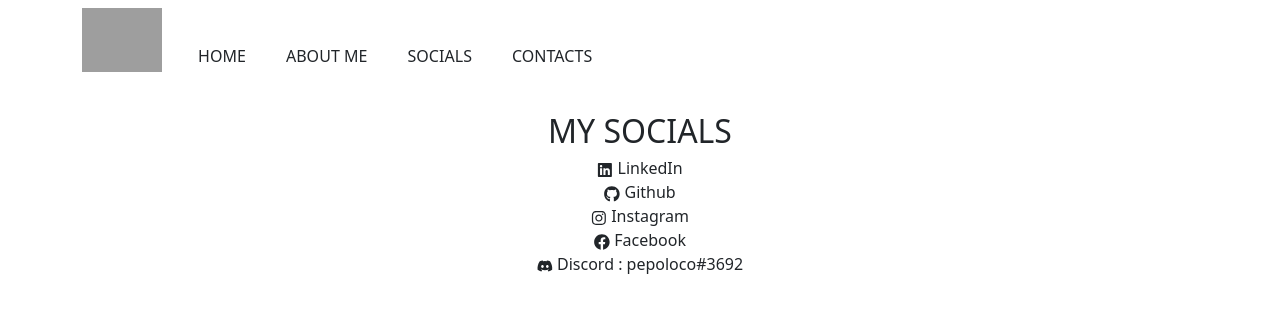
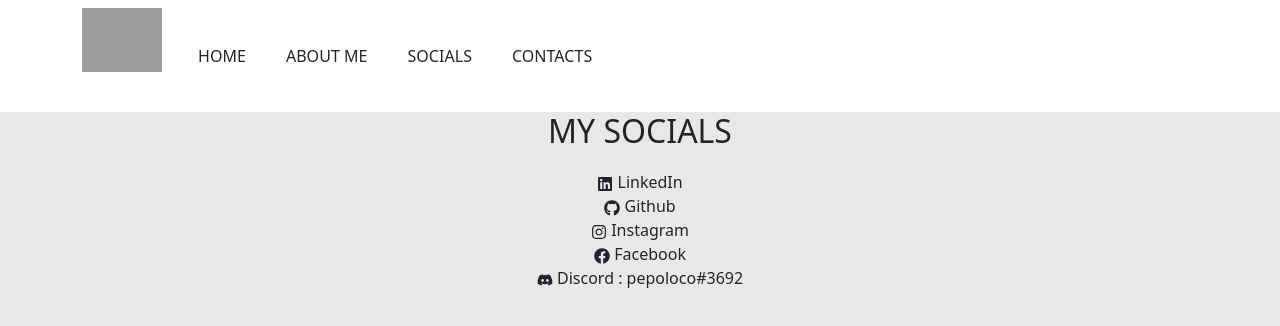
Before and after one commit to pepoloco/Portfolio-Project, a React (Create React App) app in the folder protfolio/: page /socials in a window 1280 px wide. Shown: the top 326 px of the page. Built offline with nearby package versions, Linux system fonts and the light colour scheme; grey boxes are pictures that could not be loaded.

Commit message:
update
the Socials

```diff
--- a/protfolio/src/App.css
+++ b/protfolio/src/App.css
@@ -130,8 +130,8 @@ nav ul li {
   border: 2px solid black;
   padding: 10px;
   box-shadow: 10px 10px 30px rgba(0, 0, 0, 0.2);
-  width: 444px;
-  height: 280px;
+  width: 400px;
+  height: 200px;
   overflow: hidden;
   white-space: normal;
 }
@@ -148,26 +148,37 @@ nav ul li {
   text-decoration: none;
 }
 
-.container {
+.div-socials {
+  display: flex;
+  align-items: center;
+  flex-direction: column;
+  justify-content: flex-start;
+  text-align: center;
+  background-color: #E8E8E8;
+  height: 100vh;
+}
+
+.parent-h2 {
+  width: 100%;
+  margin-bottom: 20px;
+  text-transform: uppercase;
+  text-align: center;
+}
+
+.links {
+  display: flex;
+  flex-direction: column;
+  align-items: center;
+}
+
+.links-div {
+  background-color: #E8E8E8;
+}
+
+/********************************Contact**************************/
+.contact-h3 {
   display: flex;
   align-items: center;
   justify-content: center;
   text-align: center;
 }
-
-.parent-h3 {
-  margin-bottom: 20px;
-  text-transform: uppercase;
-  /* Adds some space between the h3 and the ul */
-}
-
-.links {
-  display: flex;
-  flex-direction: column;
-  position: absolute;
-  top: 28%;
-  left: 50%;
-  transform: translate(-50%, -50%);
-  align-items: center;
-}
-/********************************SOCIALS**************************/
--- a/protfolio/src/Pages/AboutMe.jsx
+++ b/protfolio/src/Pages/AboutMe.jsx
@@ -7,10 +7,10 @@ function AboutMe() {
             <div className='aboutMe-wrap'>
                 <h1>About Me</h1>
                 <div className='aboutMe-info'>
-                    <p className='paragraph-info'>Hello, my name is Penyo Banchev , most of my friends call me Pepo.
-                        I am 25 years old , and I am self studying Javascript , online and at SoftUni Academy and Udemy.
-                        I am enthusiast and want to proceed my career into programming. Currently I am trying to master the React librabry.
-                        I have finished Javascript Basics , Fundamentals and now I am currently studying Javascript Advanced and Javascript Applications.</p>
+                    <p className='paragraph-info'>My name is Penyo Banchev a 25 year old , self studying Javascript,
+                        online at SoftUni Academy and Udemy. A enthuasist that want to proceed my career in programming.
+                        Currently trying to master Javascript and React library.
+                    </p>
                 </div>
             </div>
         </>
--- a/protfolio/src/Pages/Contacts.jsx
+++ b/protfolio/src/Pages/Contacts.jsx
@@ -3,7 +3,7 @@ import React from 'react';
 function Contact() {
     return (
         <div className='container'>
-            <h3>My Contacts</h3>
+            <h3 className='contact-h3'>Currently under construction</h3>
         </div>
     )
 }
--- a/protfolio/src/Pages/Socials.jsx
+++ b/protfolio/src/Pages/Socials.jsx
@@ -5,8 +5,9 @@ import "../App.css"
 
 function Socials() {
     return (
-        <div className='container'>
-            <h2 className='parent-h3'>My Socials</h2>
+        <div className='div-socials'>
+            <div className='links'>
+            <h2 className='parent-h2'>My Socials</h2>
                 <ul style={{ listStyleType: 'none', padding: 0 }} className='links'>
                     <li>
                         <a href='https://www.linkedin.com/in/pepo-banchev-6b5908165/' target="_blank" rel="noopener noreferrer"><FaLinkedin /> LinkedIn
@@ -29,6 +30,7 @@ function Socials() {
                         </p>
                     </li>
                 </ul>
+            </div>
         </div >
     )
 }
```
Lines whose indentation alone changed are shown as unchanged.
